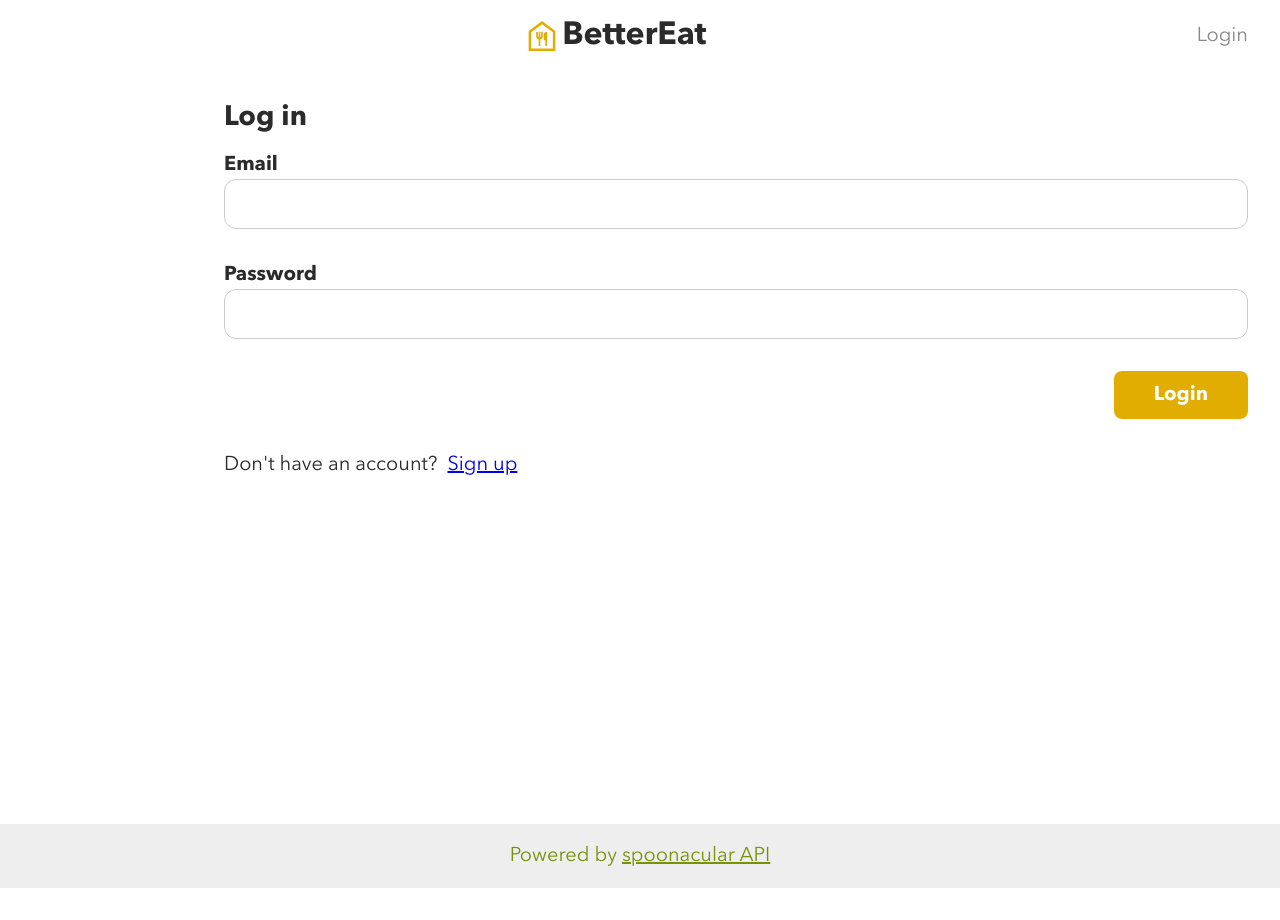
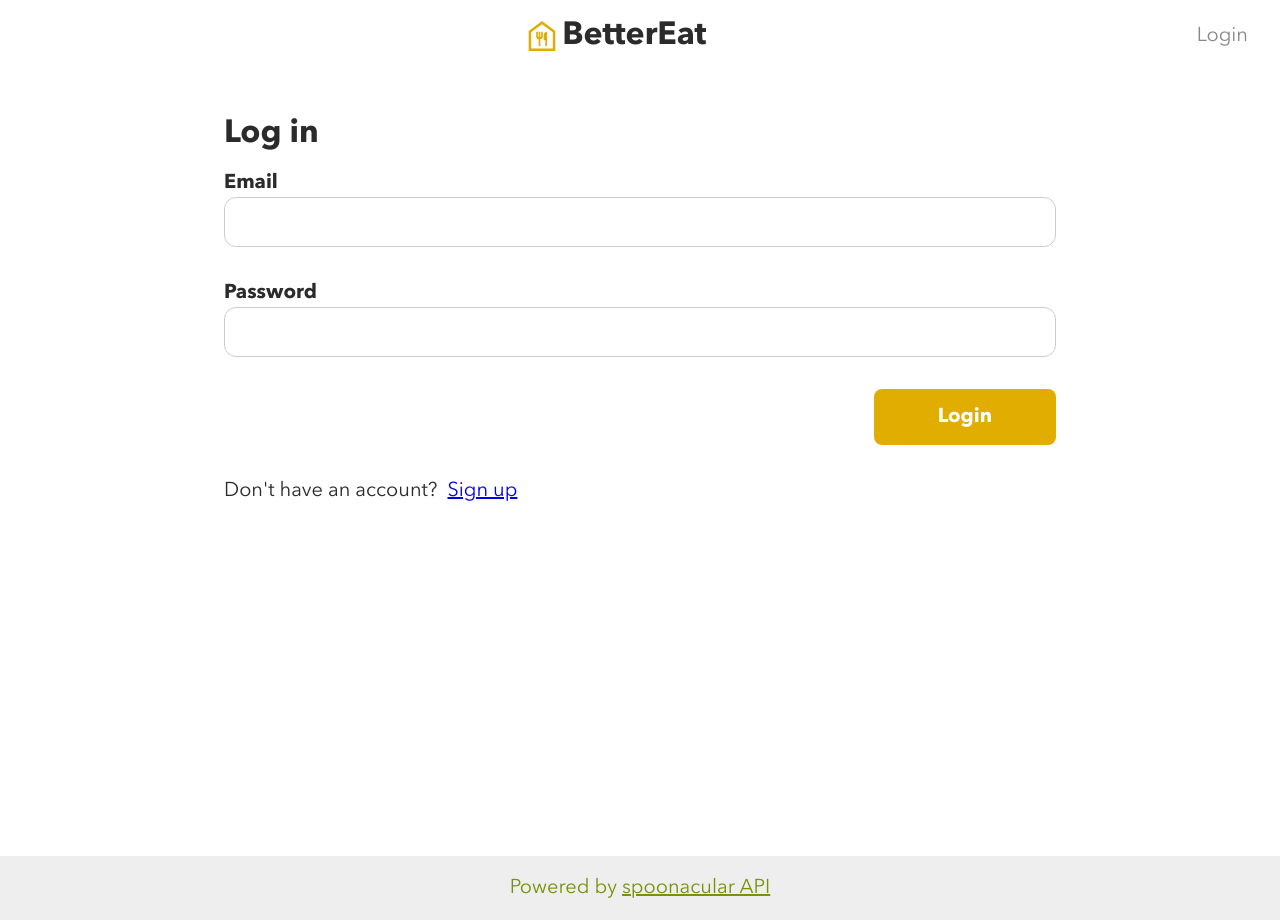
Before and after one commit to hyunchol-jun/better-eat-client, a React (Create React App) app: page /login in a window 1280 px wide. Before the commit the page ends 888 px from the top, so only its background shows below. Built offline with nearby package versions, Linux system fonts and the light colour scheme; no server answers.

Commit message:
Style login, signup, grocery list, inventory list pages for desktop view

```diff
--- a/src/App.scss
+++ b/src/App.scss
@@ -23,6 +23,10 @@ h1 {
 
     @include tablet {
         font-size: 1.75rem;
+    }
+
+    @include desktop {
+        font-size: 2rem;
     }
 }
 
--- a/src/components/Button.js
+++ b/src/components/Button.js
@@ -4,7 +4,7 @@ const StyledButton = styled.button`
     font-family: inherit;
     font-size: 1rem;
     font-weight: bold;
-    padding: 0.5rem 1rem;
+    padding: 0.5rem 1.5rem;
     border: none;
     border-radius: 0.5rem;
     background-color: var(--primary-color);
@@ -14,7 +14,12 @@ const StyledButton = styled.button`
 
     @media (min-width: 768px) {
         font-size: 1.25rem;
-        padding: 0.75rem 1.5rem;
+        padding: 0.5rem 2rem;
+    }
+
+    @media (min-width: 1280px) {
+        font-size: 1.25rem;
+        padding: 0.75rem 4rem;
     }
 
     &:hover {
--- a/src/components/RecipesList/RecipesList.scss
+++ b/src/components/RecipesList/RecipesList.scss
@@ -6,12 +6,11 @@
     margin: 1rem 0;
 
     @include tablet {
-        grid-template-columns: auto auto;
-        gap: 1rem;
+        grid-template-columns: 1fr 1fr;
     }
 
     @include desktop {
-        grid-template-columns: auto auto auto;
+        grid-template-columns: 1fr 1fr 1fr;
         gap: 1.5rem;
     }
 }
--- a/src/components/SimpleForm.js
+++ b/src/components/SimpleForm.js
@@ -6,6 +6,15 @@ const StyledForm = styled.form`
     display: flex;
     gap: 1rem;
     margin-bottom: 1rem;
+
+    @media (min-width: 768px) {
+        gap: 1.5rem;
+    }
+
+    @media (min-width: 1280px) {
+        gap: 2rem;
+        margin: 2rem 0;
+    }
 `;
 
 const StyledInput = styled.input`
@@ -16,6 +25,10 @@ const StyledInput = styled.input`
     font-family: inherit;
 
     @media (min-width: 768px) {
+        font-size: 1.25rem;
+    }
+
+    @media (min-width: 1280px) {
         font-size: 1.25rem;
     }
 
--- a/src/pages/GroceryList/GroceryList.scss
+++ b/src/pages/GroceryList/GroceryList.scss
@@ -8,12 +8,21 @@
         margin: 1rem 2rem 1rem 14rem;
     }
 
+    @include desktop {
+        max-width: 52rem;
+        margin: 3rem auto 3rem;
+    }
+
     &__title {
         display: none;
     }
 
     &__list {
         padding: 1rem 2rem;
+
+        @include desktop {
+            padding: 1rem 6rem;
+        }
     }
 
     &__item {
@@ -35,6 +44,10 @@
         @include tablet {
             font-size: 1.25rem;
             padding-left: 2.5rem;
+        }
+
+        @include desktop {
+            font-size: 1.5rem;
         }
 
         &--checked {
--- a/src/pages/InventoryList.js
+++ b/src/pages/InventoryList.js
@@ -9,6 +9,11 @@ const StyledMain = styled.main`
 
     @media (min-width: 768px) {
         margin: 1rem 2rem 1rem 14rem;
+    }
+
+    @media (min-width: 1280px) {
+        max-width: 52rem;
+        margin: 3rem auto 3rem;
     }
 `;
 
@@ -41,6 +46,10 @@ const StyledUL = styled.ul`
 
     @media (min-width: 768px) {
         padding: 1rem 2rem;
+    }
+
+    @media (min-width: 1280px) {
+        padding: 1rem 6rem;
     }
 `;
 
--- a/src/pages/Login.js
+++ b/src/pages/Login.js
@@ -12,6 +12,11 @@ const StyledMain = styled.main`
 
     @media (min-width: 768px) {
         margin: 2rem 2rem 2rem 14rem;
+    }
+
+    @media (min-width: 1280px) {
+        max-width: 52rem;
+        margin: 3rem auto 3rem;
     }
 `;
 
@@ -28,10 +33,14 @@ const StyledForm = styled.form`
 `;
 
 const StyledButton = styled(Button)`
-
     @media (min-width: 768px) {
         width: fit-content;
         padding: 0.75rem 2.5rem;
+    }
+
+    @media (min-width: 1280px) {
+        width: fit-content;
+        padding: 1rem 4rem;
     }
 `;
 
--- a/src/pages/MyRecipes.js
+++ b/src/pages/MyRecipes.js
@@ -12,6 +12,11 @@ const StyledMain = styled.main`
 
     @media (min-width: 768px) {
         margin: 0 2rem 0 14rem;
+    }
+
+    @media (min-width: 1280px) {
+        max-width: 64rem;
+        margin: 3rem auto;
     }
 `;
 
--- a/src/pages/RecipeDetail/RecipeDetail.js
+++ b/src/pages/RecipeDetail/RecipeDetail.js
@@ -67,7 +67,7 @@ const StyledSection = styled.section`
     }
 
     @media (min-width: 1280px) {
-        padding: 2rem 3rem 3rem;
+        padding: 3rem 8rem 3rem;
         align-items: flex-end;
         gap: 2.5rem;
     }
@@ -174,7 +174,7 @@ const StyledBadge = styled.span`
     }
 
     @media (min-width: 1280px) {
-        right: 6.5rem;
+        right: 11.5rem;
     }
 `;
 
--- a/src/pages/Signup.js
+++ b/src/pages/Signup.js
@@ -12,6 +12,11 @@ const StyledMain = styled.main`
 
     @media (min-width: 768px) {
         margin: 2rem 2rem 2rem 14rem;
+    }
+
+    @media (min-width: 1280px) {
+        max-width: 52rem;
+        margin: 3rem auto 3rem;
     }
 `;
 
@@ -32,6 +37,11 @@ const StyledButton = styled(Button)`
     @media (min-width: 768px) {
         width: fit-content;
         padding: 0.75rem 2.5rem;
+    }
+
+    @media (min-width: 1280px) {
+        width: fit-content;
+        padding: 1rem 4rem;
     }
 `;
 
```
